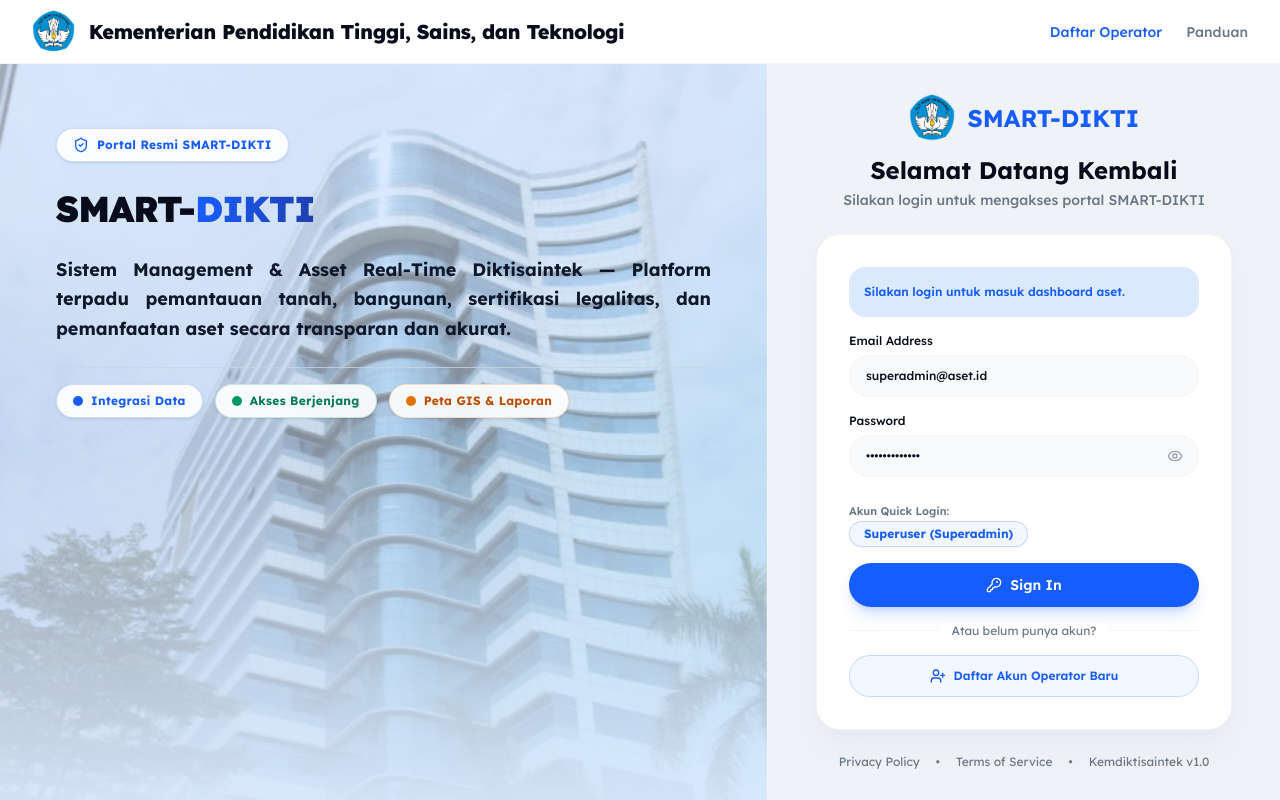
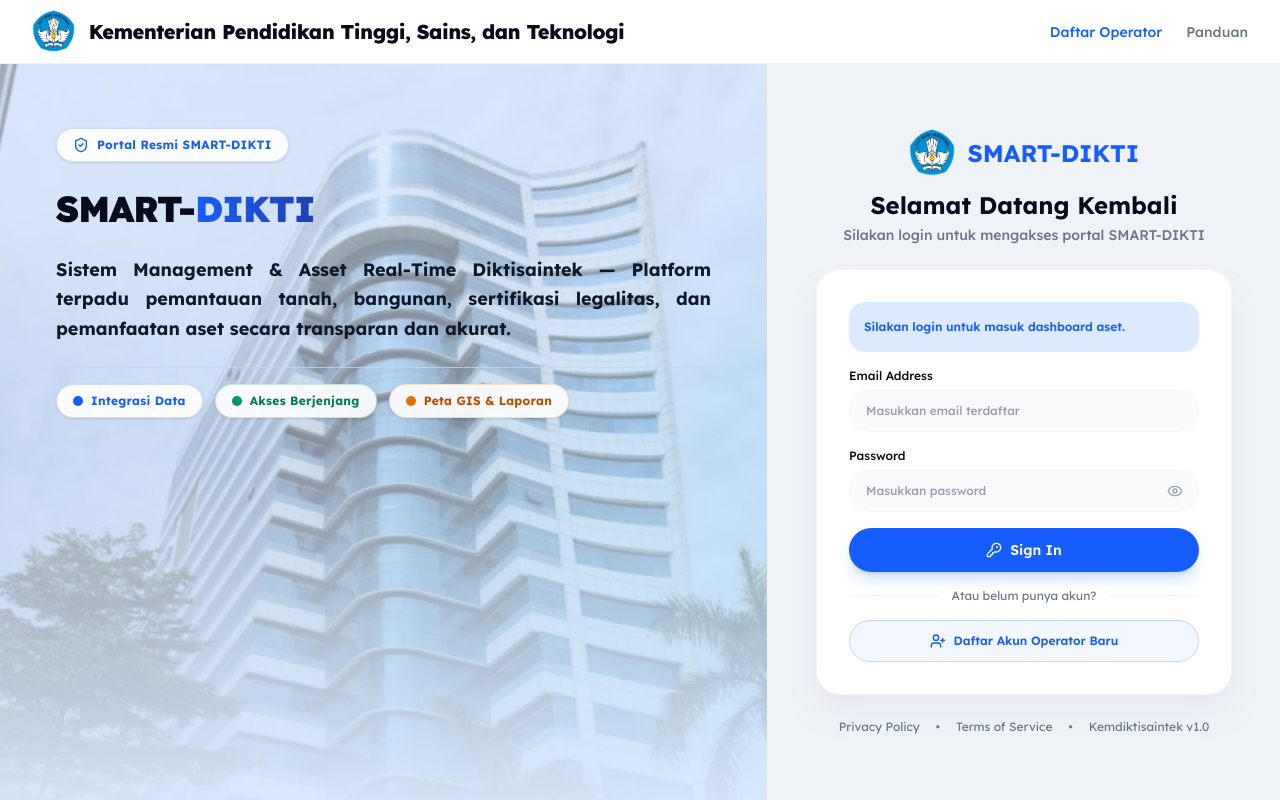
Before and after one commit to jennisaris/manajemenaset, a Next.js app: page / in a window 1280 px wide. Built offline with nearby package versions, Linux system fonts and the light colour scheme; no server answers.

Commit message:
fix(auth): hapus auto-fill kredensial dan tombol quick login

```diff
--- a/src/components/app-shell.tsx
+++ b/src/components/app-shell.tsx
@@ -30,8 +30,8 @@
 export function AppShell() {
   const [isMounted, setIsMounted] = useState(false);
   const [authState, setAuthState] = useState<AuthState>('checking');
-  const [email, setEmail] = useState('superadmin@aset.id');
-  const [password, setPassword] = useState('superadmin123');
+  const [email, setEmail] = useState('');
+  const [password, setPassword] = useState('');
   const [showPassword, setShowPassword] = useState(false);
   const [role, setRole] = useState<UserRole>('Superadmin');
   const [fullName, setFullName] = useState('Superadmin Tim Pusat');
@@ -248,7 +248,7 @@
                       required
                       value={email}
                       onChange={(e) => setEmail(e.target.value)}
-                      placeholder="superadmin@aset.id atau email terdaftar"
+                      placeholder="Masukkan email terdaftar"
                       className="w-full px-4 py-3 border border-border rounded-button text-xs font-medium text-foreground placeholder:text-gray-400 focus:outline-none focus:border-primary transition-all duration-200 bg-gray-50"
                     />
                   </div>
@@ -265,7 +265,7 @@
                         required
                         value={password}
                         onChange={(e) => setPassword(e.target.value)}
-                        placeholder="••••••••"
+                        placeholder="Masukkan password"
                         className="w-full px-4 py-3 pr-12 border border-border rounded-button text-xs font-medium text-foreground placeholder:text-gray-400 focus:outline-none focus:border-primary transition-all duration-200 bg-gray-50"
                       />
                       <button
@@ -279,22 +279,6 @@
                     </div>
                   </div>
 
-                  {/* Quick Preset Accounts */}
-                  <div className="space-y-1 pt-1">
-                    <span className="text-[11px] font-semibold text-secondary">Akun Quick Login:</span>
-                    <div className="flex flex-wrap gap-2">
-                      <button
-                        type="button"
-                        onClick={() => {
-                          setEmail('superadmin@aset.id');
-                          setPassword('superadmin123');
-                        }}
-                        className="rounded-full border border-primary/20 bg-primary/5 px-3.5 py-1 text-xs font-bold text-primary hover:bg-primary hover:text-white transition cursor-pointer shadow-xs"
-                      >
-                        Superuser (Superadmin)
-                      </button>
-                    </div>
-                  </div>
 
                   {/* Sign In Button */}
                   <button
--- a/src/components/auth-panel.tsx
+++ b/src/components/auth-panel.tsx
@@ -27,8 +27,8 @@
 
 export function AuthPanel({ role, onRoleChange, campusOptions = [] }: AuthPanelProps) {
   const [isMounted, setIsMounted] = useState(false);
-  const [email, setEmail] = useState('admin@aset.id');
-  const [password, setPassword] = useState('admin123');
+  const [email, setEmail] = useState('');
+  const [password, setPassword] = useState('');
   const [fullName, setFullName] = useState('Admin Demo');
   const [status, setStatus] = useState<'demo' | 'idle' | 'loading' | 'signed-in' | 'error'>(isSupabaseConfigured ? 'idle' : 'demo');
   const [message, setMessage] = useState(isSupabaseConfigured ? 'Login PostgreSQL lokal siap digunakan setelah user dibuat.' : 'Mode demo: PostgreSQL lokal env belum diisi, gunakan role selector untuk simulasi akses.');
@@ -113,8 +113,8 @@
         </div>
 
         <form onSubmit={handleLogin} className="grid gap-3 sm:grid-cols-[minmax(0,1fr)_minmax(0,1fr)_auto] xl:min-w-[620px]">
-          <input value={email} onChange={(event) => setEmail(event.target.value)} type="email" placeholder="admin@aset.id / operator@aset.id" className="rounded-2xl border border-sky-100 bg-white/90 px-4 py-3 text-sm font-medium text-slate-900 outline-none focus:border-sky-400 focus:ring-4 focus:ring-sky-100" />
-          <input value={password} onChange={(event) => setPassword(event.target.value)} type="password" placeholder="admin123 / operator123" className="rounded-2xl border border-sky-100 bg-white/90 px-4 py-3 text-sm font-medium text-slate-900 outline-none focus:border-sky-400 focus:ring-4 focus:ring-sky-100" />
+          <input value={email} onChange={(event) => setEmail(event.target.value)} type="email" placeholder="Masukkan email terdaftar" className="rounded-2xl border border-sky-100 bg-white/90 px-4 py-3 text-sm font-medium text-slate-900 outline-none focus:border-sky-400 focus:ring-4 focus:ring-sky-100" />
+          <input value={password} onChange={(event) => setPassword(event.target.value)} type="password" placeholder="Masukkan password" className="rounded-2xl border border-sky-100 bg-white/90 px-4 py-3 text-sm font-medium text-slate-900 outline-none focus:border-sky-400 focus:ring-4 focus:ring-sky-100" />
           <button type="submit" disabled={status === 'loading'} className="inline-flex items-center justify-center gap-2 rounded-2xl bg-gradient-to-br from-sky-400 to-blue-700 px-5 py-3 text-sm font-black text-white shadow-lg shadow-sky-300/40 disabled:opacity-60"><LogIn className="h-4 w-4" />{status === 'loading' ? 'Memeriksa...' : 'Login'}</button>
         </form>
       </div>
```
